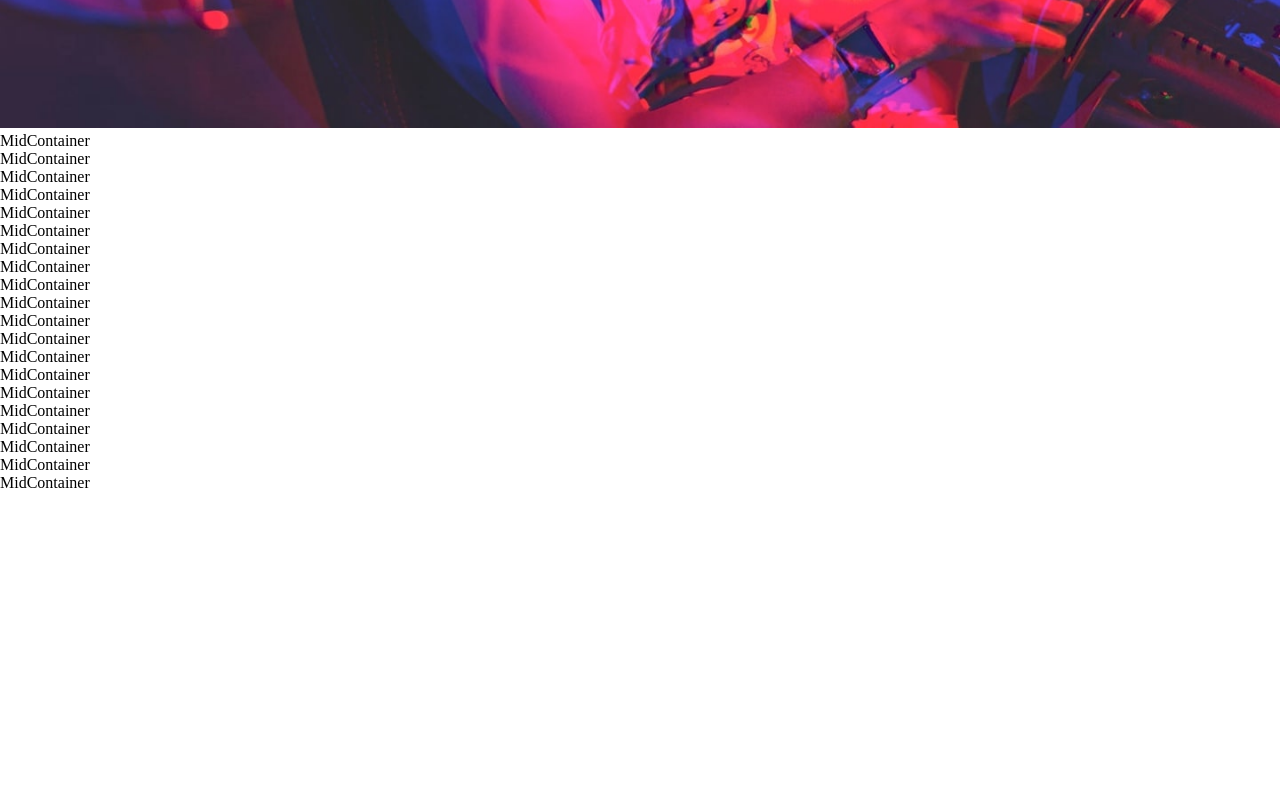
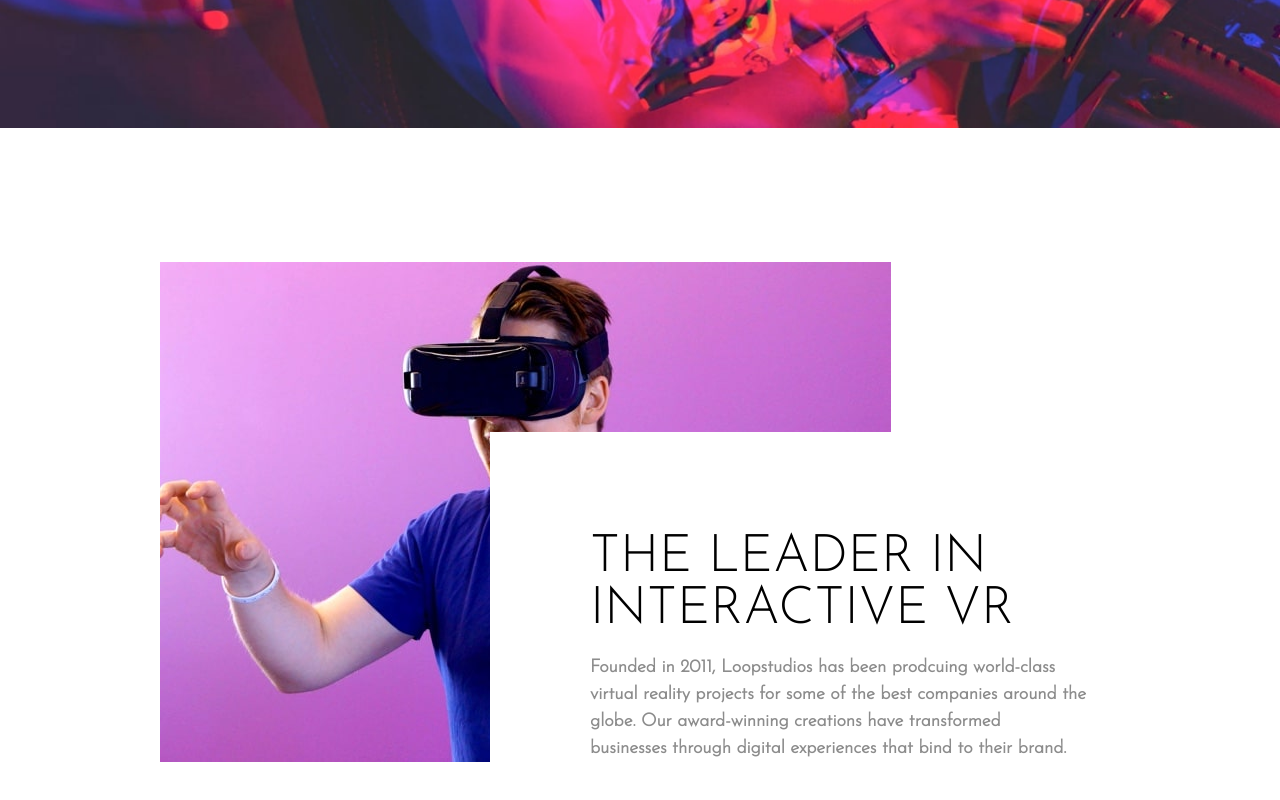
Before and after one commit to Jeyaprabakar01/TWC-Challenge-Jeyaprabakar, a React (Create React App) app: page / in a window 1280 px wide. Shown: the part 450-1250 px from the top of the page. Before the commit the page ends 942 px from the top, so only its background shows below. Built offline with nearby package versions, Linux system fonts and the light colour scheme.

Commit message:
mid-container

```diff
--- a/src/App.js
+++ b/src/App.js
@@ -9,25 +9,6 @@
       <Navbar />
       <Hero />
       <MidContainer />
-      <MidContainer />
-      <MidContainer />
-      <MidContainer />
-      <MidContainer />
-      <MidContainer />
-      <MidContainer />
-      <MidContainer />
-      <MidContainer />
-      <MidContainer />
-      <MidContainer />
-      <MidContainer />
-      <MidContainer />
-      <MidContainer />
-      <MidContainer />
-      <MidContainer />
-      <MidContainer />
-      <MidContainer />
-      <MidContainer />
-      <MidContainer />
     </div>
   );
 }
--- a/src/components/midContainer/MidContainer.jsx
+++ b/src/components/midContainer/MidContainer.jsx
@@ -1,9 +1,28 @@
 import "./midContainer.css";
 
 import React from "react";
+import MidImg from "../../assets/image-interactive.jpg";
 
 const MidContainer = () => {
-  return <div>MidContainer</div>;
+  return (
+    <div className="mid-container">
+      <div className="top-left">
+        <img src={MidImg} alt="" />
+      </div>
+      <div className="bottom-right">
+        <h1>THE LEADER IN INTERACTIVE VR</h1>
+        <br />
+        <p>
+          Founded in 2011, Loopstudios has been prodcuing world-class
+          <br /> virtual reality projects for some of the best companies around
+          the <br />
+          globe. Our award-winning creations have transformed
+          <br />
+          businesses through digital experiences that bind to their brand.
+        </p>
+      </div>
+    </div>
+  );
 };
 
 export default MidContainer;
--- a/src/components/midContainer/midContainer.css
+++ b/src/components/midContainer/midContainer.css
@@ -0,0 +1,42 @@
+.mid-container {
+  margin: 0;
+  height: 750px;
+
+  position: relative;
+}
+
+.top-left {
+  width: 700px;
+  height: 65%;
+  position: absolute;
+  top: 130px;
+  left: 160px;
+}
+
+.bottom-right {
+  background-color: white;
+  color: black;
+  width: 550px;
+  height: 40%;
+  position: absolute;
+  top: 300px;
+  right: 80px;
+  padding-top: 100px;
+  padding-left: 100px;
+  padding-right: 60px;
+}
+
+.bottom-right h1 {
+  font-family: "Josefin Sans", sans-serif;
+  font-size: 52px;
+  text-align: left;
+  font-weight: 400;
+}
+
+.bottom-right p {
+  font-family: "Josefin Sans", sans-serif;
+  font-size: 18px;
+  line-height: 1.5;
+  color: hsl(0, 0%, 55%);
+  font-weight: bold;
+}
```
Also changed, not shown: src/assets/image-interactive.jpg (added).
